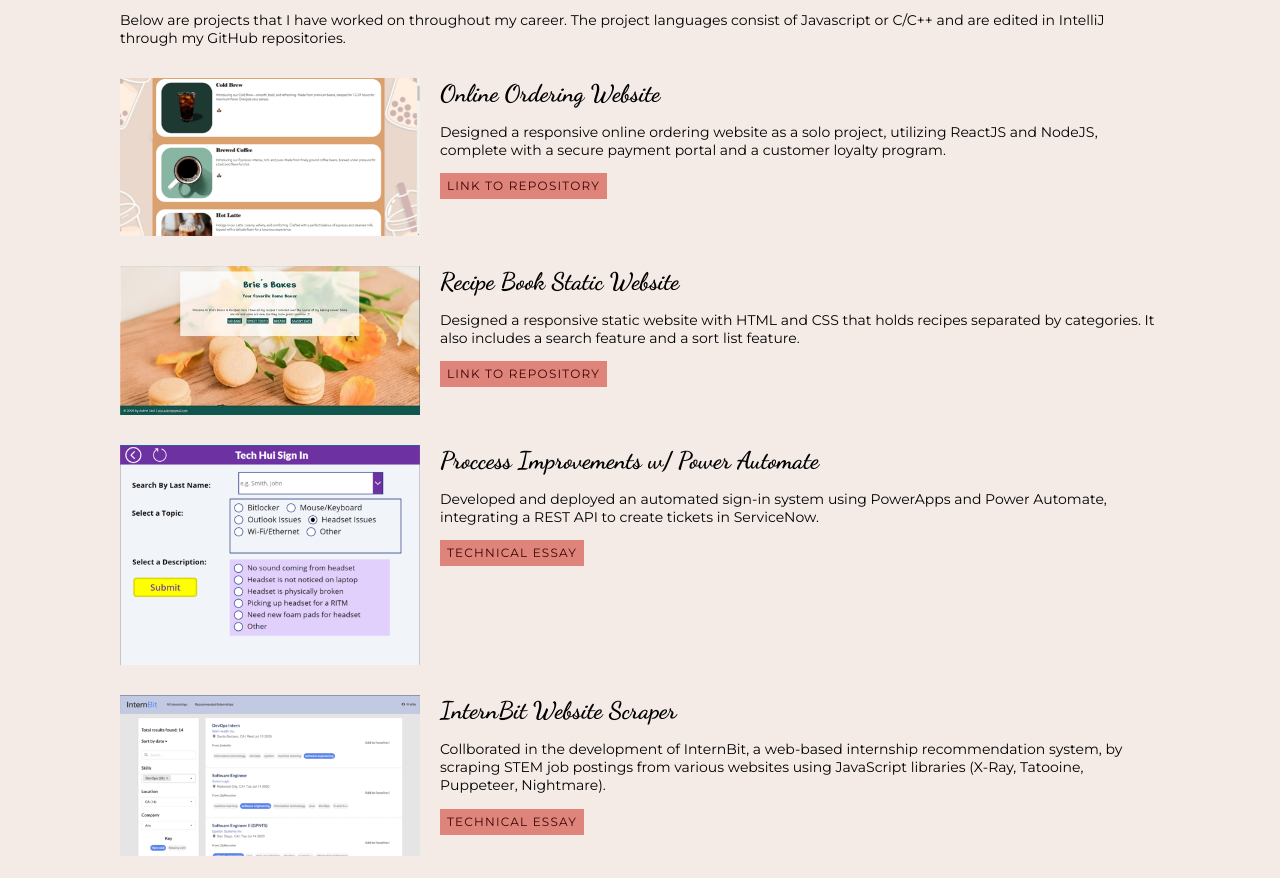
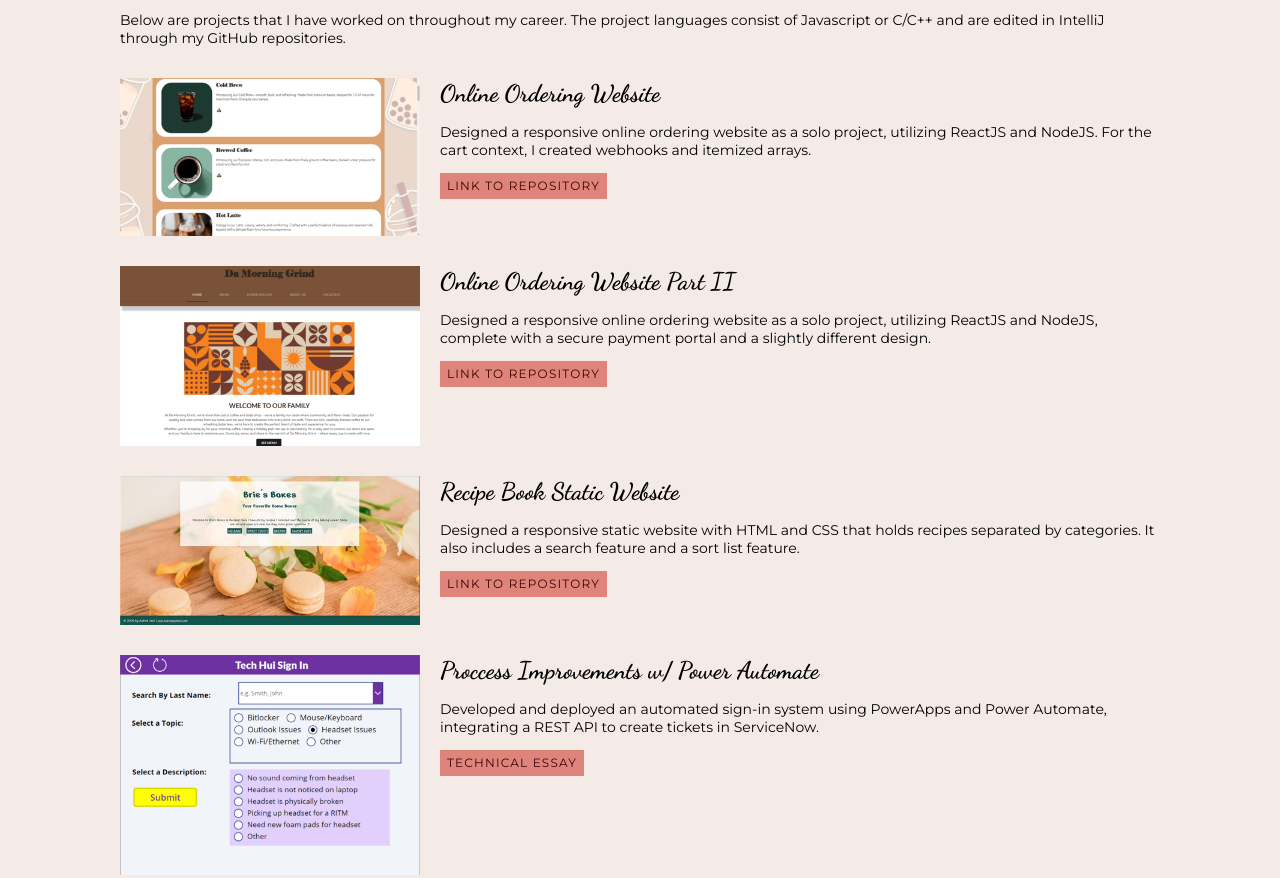
Before and after one commit to aubstah24/Aubrie-Usui-Portfolio, a plain HTML site: page resume.html in a window 1280 px wide. Shown: the part 926-1804 px from the top of the page. Drawn offline with Linux system fonts and the light colour scheme.

Commit message:
added in project

```diff
--- a/resume.html
+++ b/resume.html
@@ -23,88 +23,75 @@
     <main class="content-wrapper">
       <!-- //  PROFILE  // -->
       <section class="resume-section">
-        <!-- Start content edits below this line. -->
         <h2>Profile</h2>
         <p>I currently work at Hawaiian Airlines in the Information Technology department.  Formerly, I graduated from the University of Hawaii at Manoa with a Bachelor's Degree in Computer Science.  My goal is to obtain a challenging web developer position in a dynamic and innovative organization where I can utilize my technical and creative skills to develop and maintain responsive, user-friendly, and visually appealing websites.</p>
         <a href="index.html">Back to homepage</a>
 
-        <!-- End content edits here. -->
       </section>
 
       <!-- //  PROJECTS  // -->
       <section class="resume-section">
-        <!-- Start content edits below this line. -->
         <h2>Projects</h2>
         <p>Below are projects that I have worked on throughout my career.  The project languages consist of Javascript or C/C++ and are edited in IntelliJ through my GitHub repositories.  </p>
 
-        <!-- To add more items, copy this whole <section></section> block-->
         <div class="project-wrapper">
           <section class="project-item">
           <img src="images/project-boba-website-500px.png" srcset="images/project-boba-website-1000px.png 2x" alt="Menu Page" width="" height="">
           <h3>Online Ordering Website</h3>
-          <p>Designed a responsive online ordering website as a solo project, utilizing ReactJS and NodeJS, complete with a secure payment portal and a customer loyalty program. </p>
-          <!-- link to project -->
+          <p>Designed a responsive online ordering website as a solo project, utilizing ReactJS and NodeJS. For the cart context, I created webhooks and itemized arrays. </p>
           <a class="btn" href="https://github.com/aubstah24/AWSBobaWebApp" target="_blank">Link To Repository</a>
-          <!-- additional links, e.g. newsletter -->
         </section>
 
-          <div class="project-wrapper">
-          <section class="project-item">
+        <section class="project-item">
+          <img src="images/project-boba-website2-500px.png" srcset="images/project-boba-website2-1000px.png 2x" alt="Menu Page" width="" height="">
+          <h3>Online Ordering Website Part II</h3>
+          <p>Designed a responsive online ordering website as a solo project, utilizing ReactJS and NodeJS, complete with a secure payment portal and a slightly different design. </p>
+          <a class="btn" href="https://github.com/aubstah24/TheMorningGrindWebsite" target="_blank">Link To Repository</a>
+        </section>
+
+        <section class="project-item">
           <img src="images/project-bakery-500px.jpg" srcset="images/project-bakery-1000px.jpg 2x" alt="Menu Page" width="" height="">
           <h3>Recipe Book Static Website</h3>
           <p>Designed a responsive static website with HTML and CSS that holds recipes separated by categories.  It also includes a search feature and a sort list feature. </p>
-          <!-- link to project -->
           <a class="btn" href="https://github.com/aubstah24/recipe-book-JS" target="_blank">Link To Repository</a>
-          <!-- additional links, e.g. newsletter -->
         </section>
 
           <section class="project-item">
           <img src="images/project-power-automate-500px.png" srcset="images/project-power-automate-1000px.png 2x" alt="Menu Page" width="" height="">
           <h3>Proccess Improvements w/ Power Automate</h3>
           <p>Developed and deployed an automated sign-in system using PowerApps and Power Automate, integrating a REST API to create tickets in ServiceNow.  </p>
-          <!-- link to project -->
           <a class="btn" href="https://auusui.github.io/projects/corporate-process-improvements" target="_blank">Technical Essay</a>
-          <!-- additional links, e.g. newsletter -->
           </section>
 
           <section class="project-item">
             <img src="images/project-internbit--500px-2.png" srcset="images/project-internbit-1000px-2.png 2x" alt="Website UI" width="" height="">
             <h3>InternBit Website Scraper</h3>
             <p>Collborated in the development of InternBit, a web-based internship recommendation system, by scraping STEM job postings from various websites using JavaScript libraries (X-Ray, Tatooine, Puppeteer, Nightmare).</p>
-            <!-- link to project -->
             <a class="btn" href="https://auusui.github.io/projects/internbit-radgrad" target="_blank">Technical Essay</a>
-            <!-- additional links, e.g. newsletter -->
           </section>
 
           <section class="project-item">
             <img src="images/project-linux-500px.jpg" srcset="images/project-linux-1000px.jpg 2x" alt="C++ Linux" width="" height="">
             <h3>C++ Address Book</h3>
             <p>I developed an address book using C/C++ in a PuTTY Linux environment.  The program includes features such as adding, searching, and deleting records, as well as reading and writing records to a text file and managing memory allocation with a cleanup function. </p>
-            <!-- link to project -->
             <a class="btn" href="https://github.com/auusui/auusui.github.io/blob/master/functions-cpp.md" target="_blank">Backend Code</a>
             <a class="btn" href="https://github.com/auusui/auusui.github.io/blob/master/user-interface-cpp.md" target="_blank">UI Code</a>
-            <!-- additional links, e.g. newsletter -->
           </section>
 
           <section class="project-item">
             <img src="images/project-video-game-500px.png" srcset="images/project-video-game-1000px.png 2x" alt="Video Game Section" width="" height="">
             <h3>Video Game Design</h3>
             <p>Collaborated in a group to create a video game using C# and Bolt in Unity.  My contributions included implementing enemies into the scenes, designing the boss level and health bar, and making functions to collect items.  My role was to make the levels more difficult the hight the player got.  </p>
-            <!-- link to project -->
             <a class="btn" href="https://github.com/TeamKamPau/TeamKamPau.github.io" target="_blank">Link To Repository</a>
             <a class="btn" href="https://teamkampau.github.io/conceptart.html" target="_blank">Link To Website</a>
             <a class="btn" href="https://www.youtube.com/watch?v=zbhwsW99x1k">Full Game Video</a>
-            <!-- additional links, e.g. newsletter -->
           </section>
         </div>
-        <!-- End content edits here. -->
       </section>
 
       <!-- //  WORK EXPERIENCE  // -->
       <section class="resume-section">
-        <!-- Start content edits below this line.  -->
         <h2>Work Experience</h2>
-        <!-- To add more items, copy this whole <section></section> block -->
         <section class="work-item">
           <div class="work-details">
             <h3>Operations Specialist</h3>
@@ -160,15 +147,12 @@
             </ul>
           </div>
         </section>
-        <!-- End content edits here. -->
       </section>
 
       <!-- //  EDUCATION & CERTIFICATIONS  // -->
       <section class="resume-section">
-        <!-- Start content edits below this line.  -->
         <h2>Education</h2>
 
-        <!-- To add more items, copy this whole <section></section> block -->
         <section class="education-item">
           <h3>University of Hawaii at Manoa - Honolulu, HI</h3>
           <p>Computer Science, 2021 || GPA: 3.3</p>
@@ -182,16 +166,13 @@
           <a class="btn" href="https://www.credly.com/badges/3ffe55c4-7ac7-4bbd-92b2-945585412fd6/linked_in_profile" target="_blank">Certification Badge</a>
         </section>
 
-        <!-- End content edits here. -->
       </section>
     </main>
 
     <!-- //  FOOTER INFO, SOCIAL MEDIA  // -->
     <footer>
-      <!-- Start content edits below this line. -->
       <p>© 2024 Aubrie Usui | <a href="mailto:usui.aubrie@gmail.com">usui.aubrie@gmail.com</a></p>
 
-      <!-- Add or remove any networks. -->
       <ul class="socials">
         <li>
           <a href="https://www.linkedin.com/in/aubrie-usui/" target="_blank"><img src="images/icon-logo-linkedin.png" alt="My LinkedIn Profile"></a>
@@ -201,7 +182,6 @@
         </li>
       </ul>
 
-      <!-- End content edits here. -->
     </footer>
   </body>
 </html>
```
Also changed, not shown: index.html (+0 -7 lines), images/project-boba-website2-1000px.png (added), images/project-boba-website2-500px.png (added), images/project-recipe-book-1000px.png (added), images/project-recipe-book-500px.png (added).
